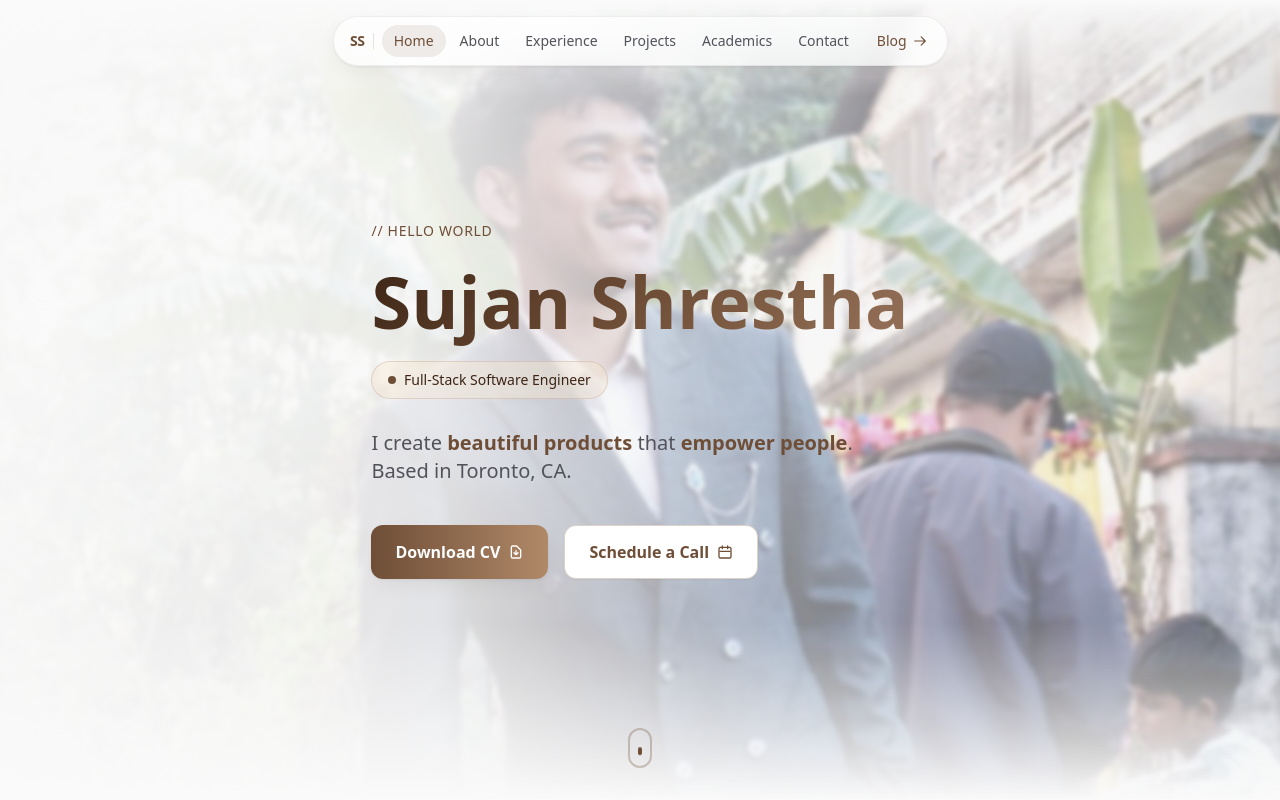
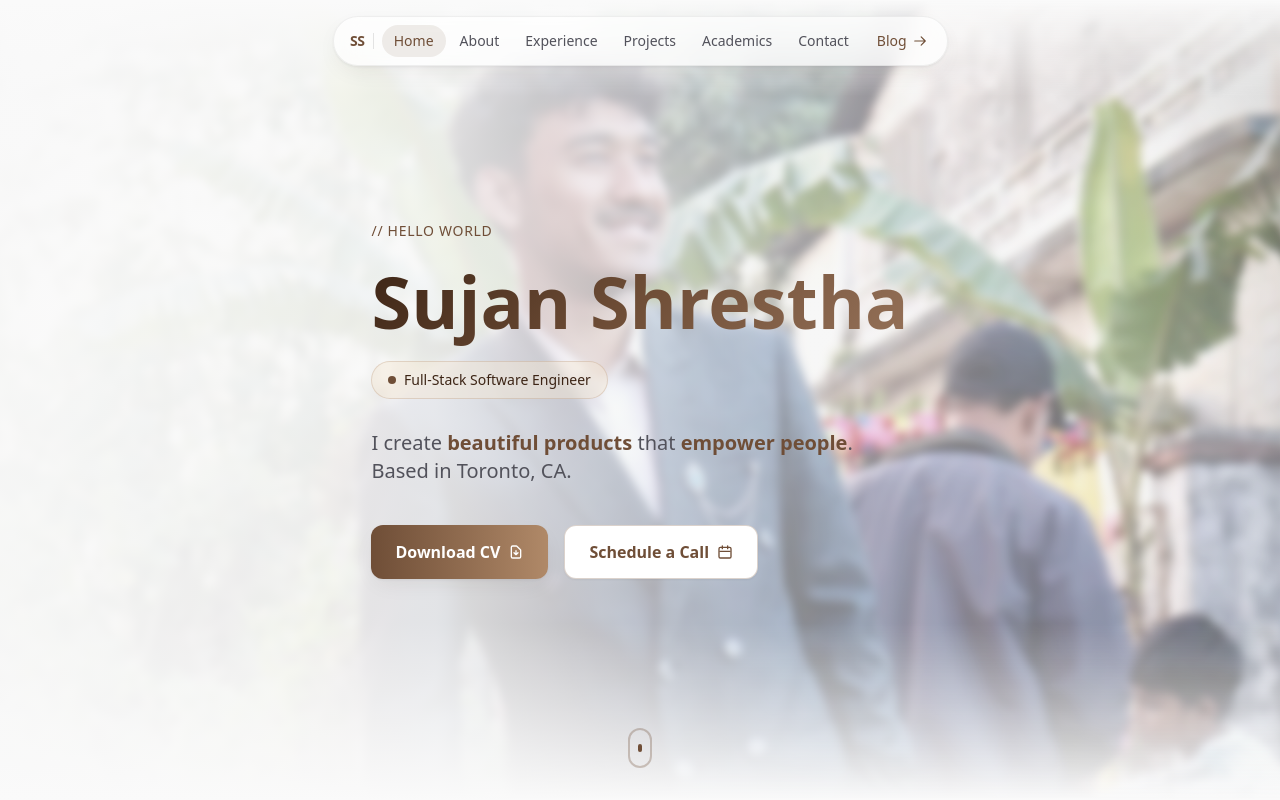
Before and after one commit to darkweb19/sujanshrestha.ca, a Next.js app: page / in a window 1280 px wide. Shown: the top 800 px of the page. Built offline with nearby package versions, Linux system fonts and the light colour scheme.

Commit message:
fix: soften hero background image

```diff
--- a/app/globals.css
+++ b/app/globals.css
@@ -166,7 +166,7 @@ body {
 
 .hero-background-image {
 	object-position: center 30%;
-	filter: blur(2px) saturate(0.76) contrast(0.92);
+	filter: blur(4px) saturate(0.76) contrast(0.92);
 	transform: scale(1.015);
 }
 
```
